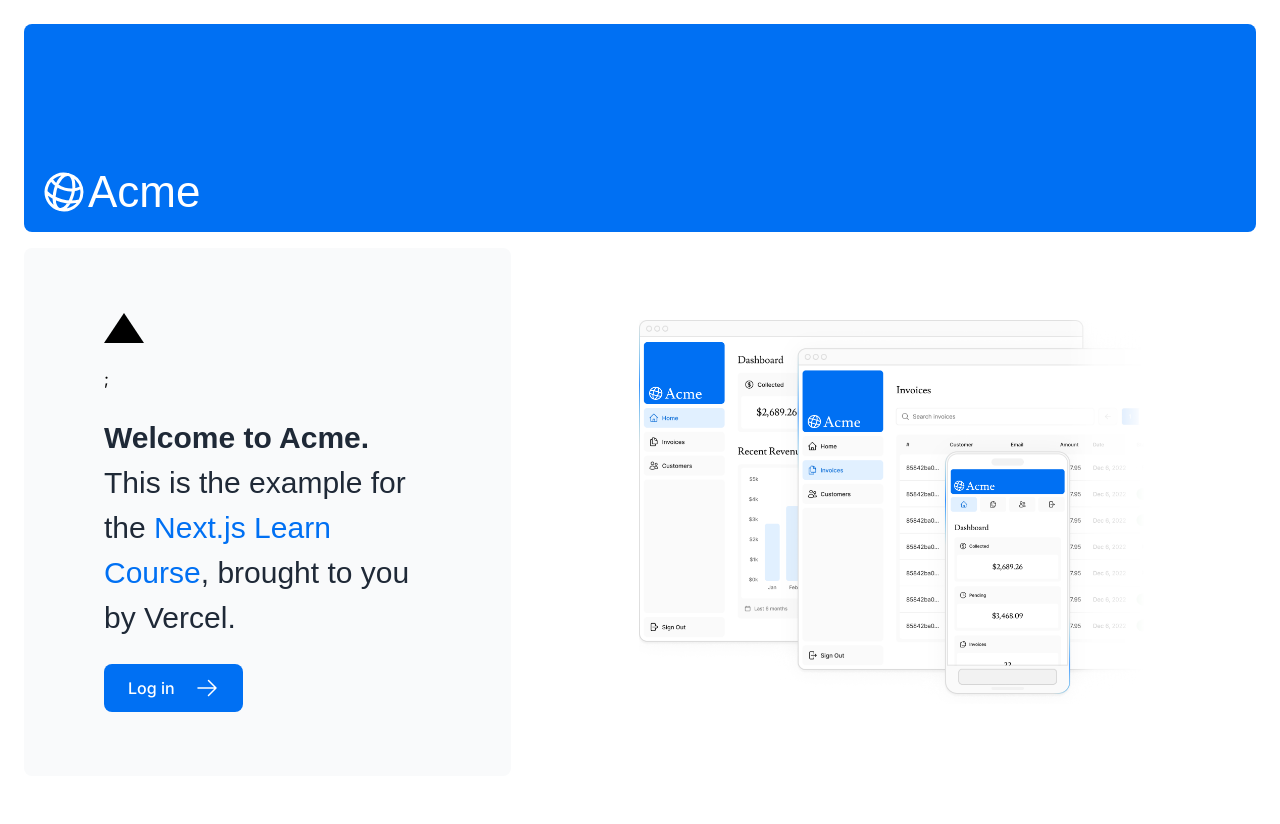
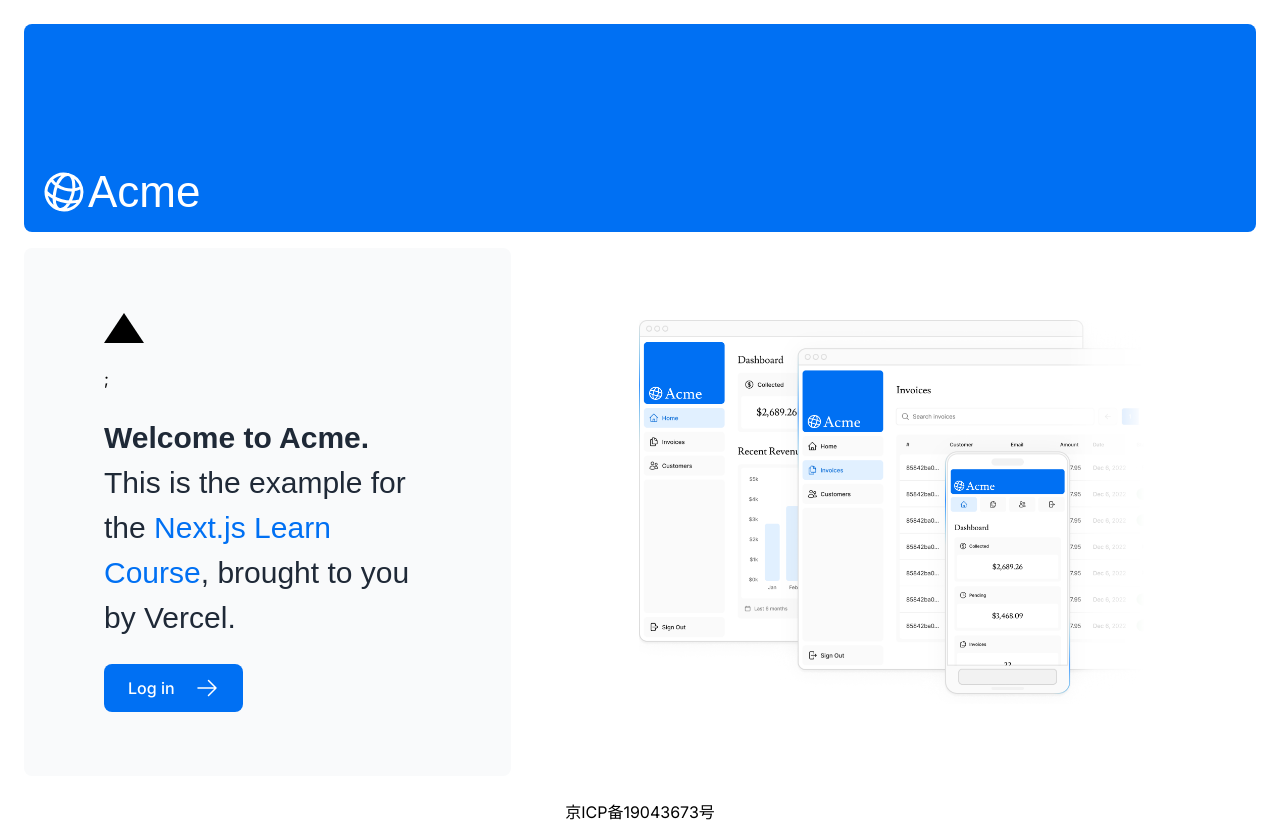
Before and after one commit to coolCicada/nextjs-lession, a Next.js app: page / in a window 1280 px wide. Before the commit the page ends 800 px from the top, so only its background shows below. Built offline with nearby package versions, Linux system fonts and the light colour scheme; a web font is replaced by a local one.

Commit message:
feat: 添加备案信息

```diff
--- /dev/null
+++ b/app/page.module.scss
@@ -0,0 +1,6 @@
+.Main {
+    footer {
+        display: flex;
+        justify-content: center;
+    }
+}
--- a/app/page.tsx
+++ b/app/page.tsx
@@ -4,9 +4,11 @@ import Link from 'next/link';
 import styles from '@/app/ui/home.module.css';
 import { lusitana } from '@/app/ui/fonts';
 import Image from 'next/image';
+import pageStyles from './page.module.scss';
 
 export default function Page() {
   return (
+    <div className={pageStyles.Main}>
       <main className="flex min-h-screen flex-col p-6">
         <div className="flex h-20 shrink-0 items-end rounded-lg bg-blue-500 p-4 md:h-52">
           <AcmeLogo />
@@ -47,5 +49,9 @@ export default function Page() {
           </div>
         </div>
       </main>
+      <footer>
+        <a href="https://beian.miit.gov.cn/">京ICP备19043673号</a>
+      </footer>
+    </div>
   );
 }
```
Lines whose indentation alone changed are shown as unchanged.
